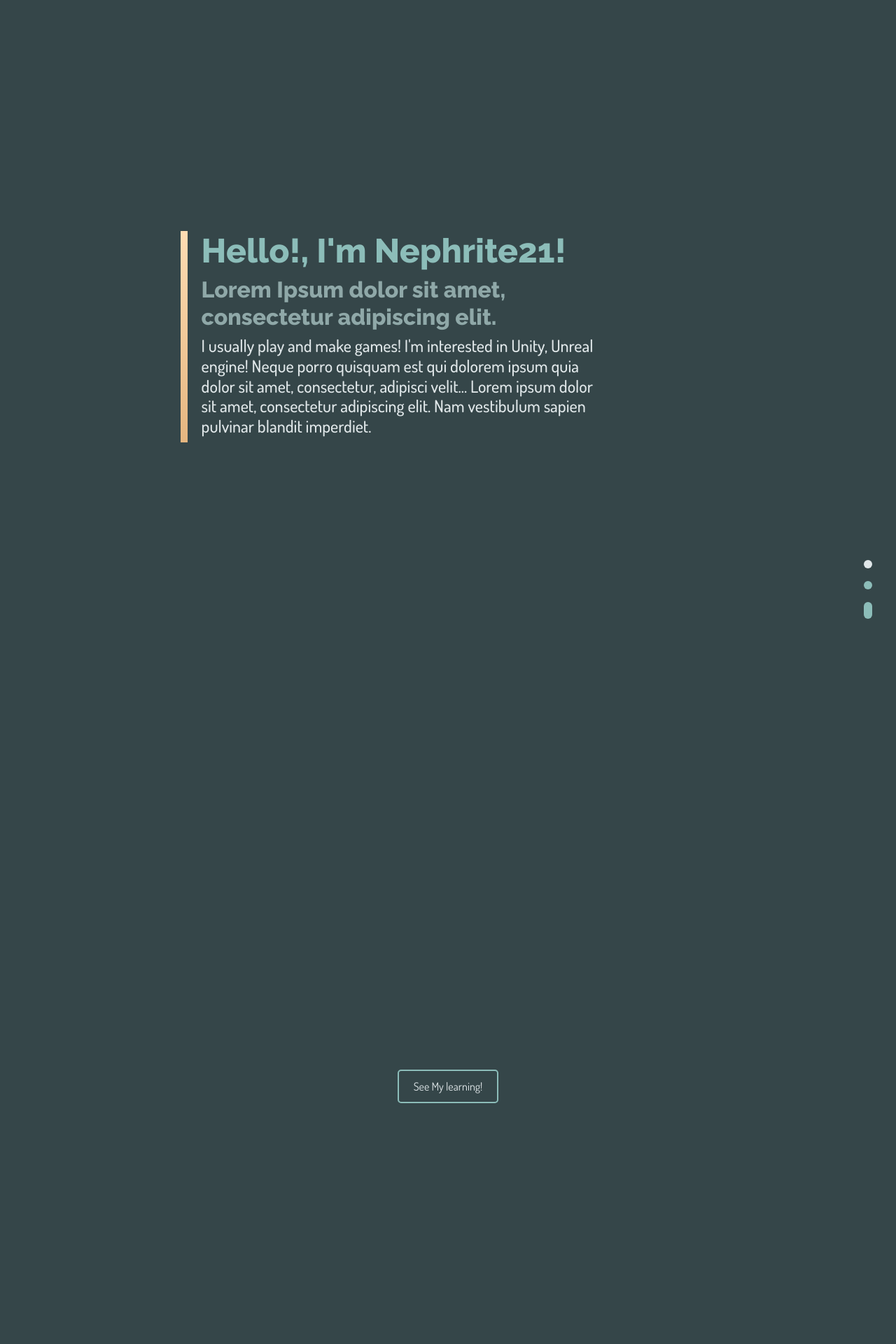
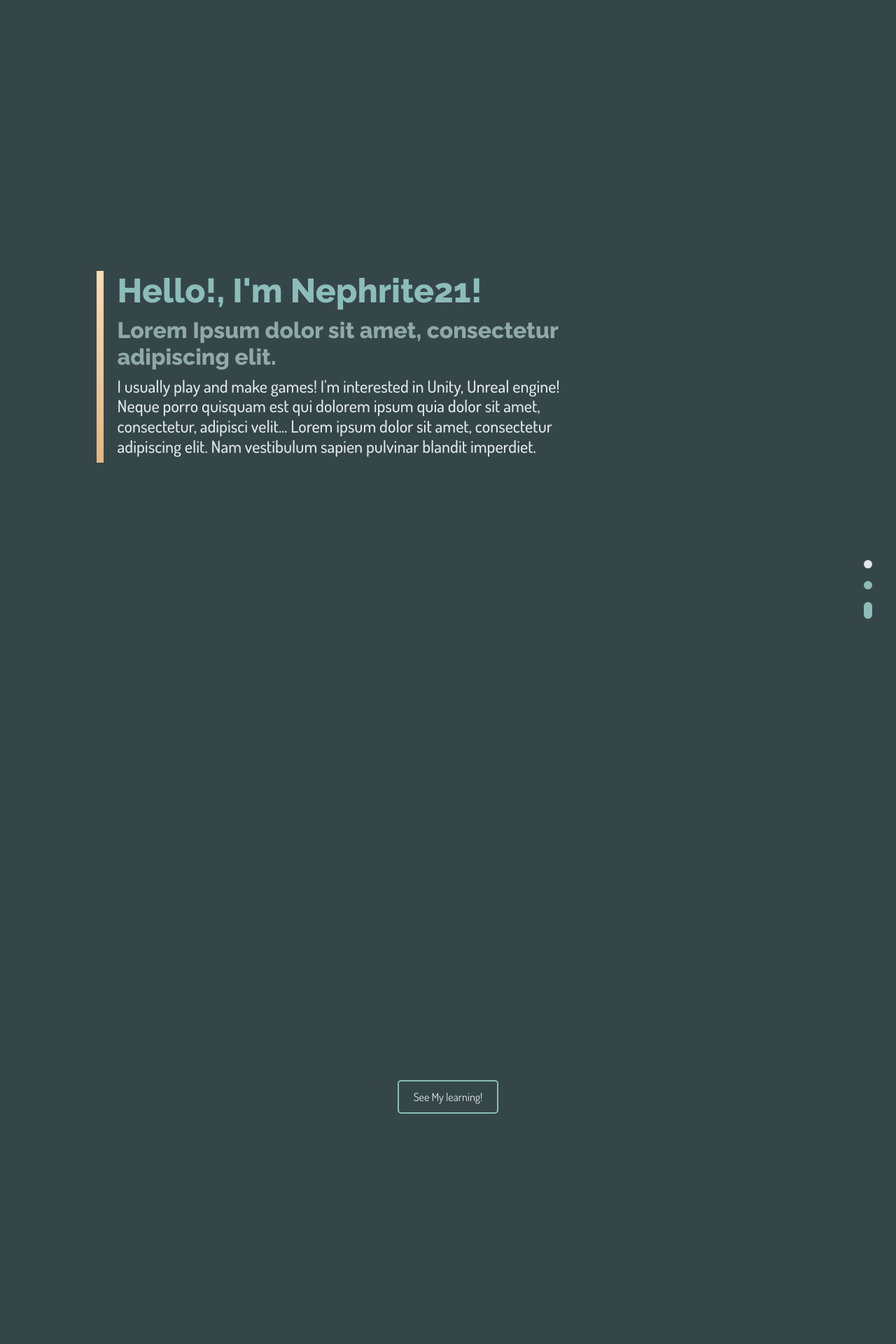
Before and after one commit to Nephrite21/Nephrite21.github.io, a Jekyll site: the page built from index.html, in a window 1280 px wide. Shown: the part 667-2587 px from the top of the page at 70% size. Built offline with Jekyll 4.4.1, drawn with Linux system fonts in a browser that asks for light colours.

Commit message:
Fix Detail

```diff
--- a/_layouts/about.html
+++ b/_layouts/about.html
@@ -33,10 +33,7 @@
         </h4>
       </div>
     </div>
-    <button
-      id="show-detail-button"
-      class="Bright-color font-Dosis"
-      type="button"
+    <button id="show-detail-button" class="Bright-color font-Dosis" type="button"
       onclick="window.open('{{ site.blogurl }}')">See My learning!</button>
   </div>
   <div class="Design-text">
@@ -62,7 +59,7 @@
       </div>
       <button
         id="show-detail-button"
-        class="btn btn-primary"
+        class="btn btn-primary font-Dosis"
         name="detail-button">See Detail!</button>
     </div>
     <div id="about-my-skill-detail">
--- a/_sass/layout/about.scss
+++ b/_sass/layout/about.scss
@@ -120,7 +120,8 @@
 #about-me-content{
     display: flex;
     width: 80%;
-    margin-top: 120px;
+    margin-top: 12rem;
+    margin-right: 15rem;
 }
 .font-Dosis{
     font-family: 'Dosis', sans-serif;
@@ -136,7 +137,7 @@
     margin-right: 20px;
 }
 #introduction{
-    width: 75%;
+    width: 85%;
 }
 #id-charactor{
     background-color: white;
```
Also changed, not shown: 3 other files.
